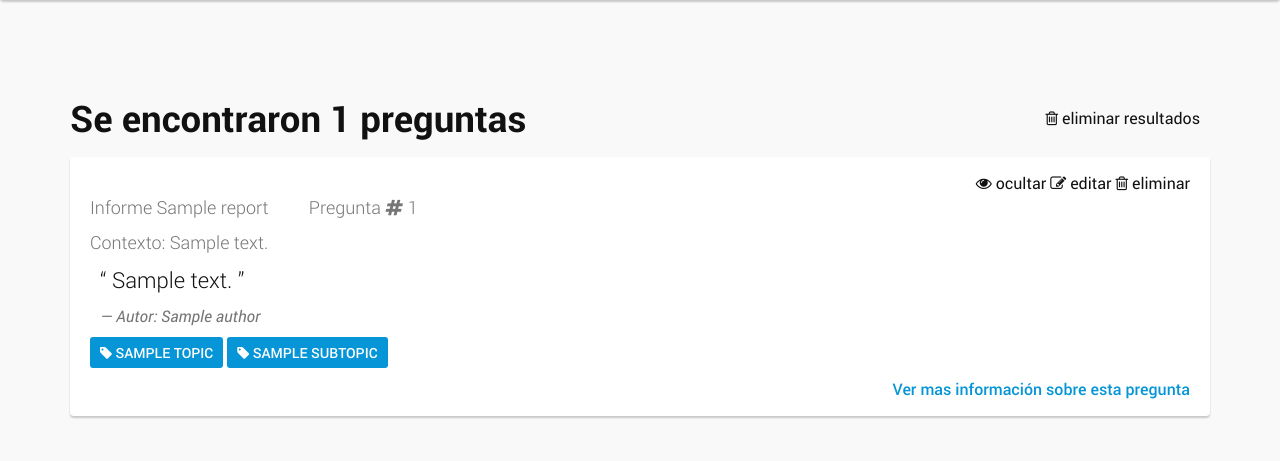
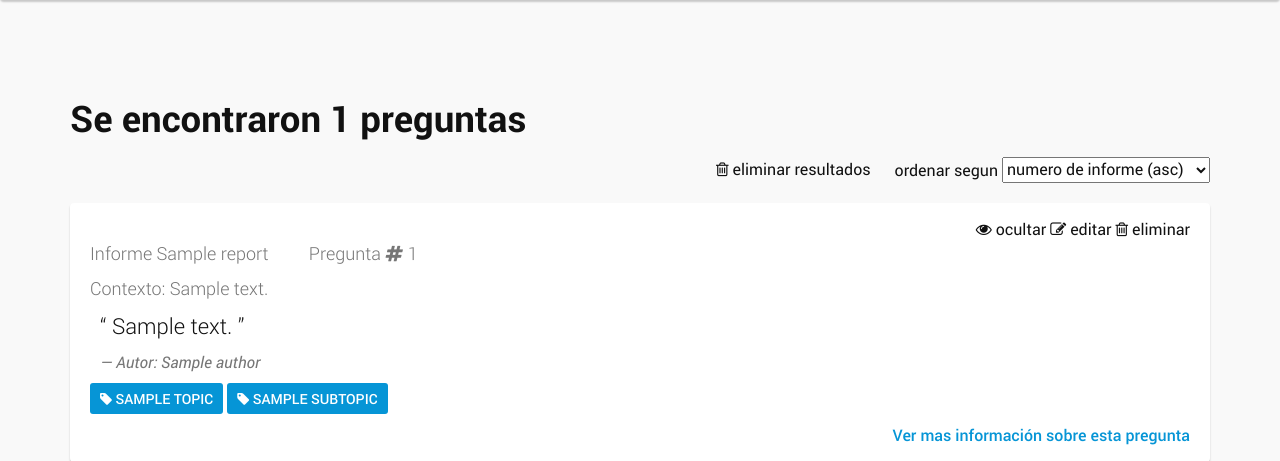
Before and after one commit to kant/buscador-srpa, a Flask app: template server/app/templates/search/results.html in a window 1280 px wide. Shown: the part 72-533 px from the top of the page. Run offline with Flask 2, Linux system fonts and the light colour scheme; the template is opened without the code that fills it: most values are stand-ins (such as "Sample title", 1, 10 or a date in 2020); parts of the project's set-up code (start-up, migrations or seed data) failed here and were passed over; some libraries are stand-ins or nearby versions.

Commit message:
Agrego opción de ordenar segun numero de informe y pregunta

```diff
--- a/server/app/static/style/app.css
+++ b/server/app/static/style/app.css
@@ -2403,17 +2403,14 @@ mark {
     #search-filters #filter-picker .actions button {
       margin-bottom: 0; }
 
-.search-results .results-title {
-  position: relative;
-  padding-right: 120px; }
-  .search-results .results-title .delete-all {
-    position: absolute;
-    top: 50%;
-    right: 10px;
-    margin-top: -11px; }
-    .search-results .results-title .delete-all:hover {
-      cursor: pointer;
-      color: #ef4d3d; }
+.search-results .results-title .results-actions {
+  float: right;
+  margin-bottom: 20px; }
+.search-results .results-title .delete-all {
+  margin-right: 20px; }
+  .search-results .results-title .delete-all:hover {
+    cursor: pointer;
+    color: #ef4d3d; }
 
 #question-delete-all .modal-header,
 #question-delete-all .modal-footer {
--- a/server/app/static/style/search.scss
+++ b/server/app/static/style/search.scss
@@ -53,13 +53,12 @@
 
 .search-results {
   .results-title {
-    position: relative;
-    padding-right: 120px;
+    .results-actions {
+      float: right;
+      margin-bottom: 20px;
+    }
     .delete-all {
-      position: absolute;
-      top: 50%;
-      right: 10px;
-      margin-top: -11px;
+      margin-right: 20px;
       &:hover {
         cursor: pointer;
         color: #ef4d3d;
--- a/server/app/templates/question.html
+++ b/server/app/templates/question.html
@@ -8,7 +8,7 @@
             {% endwith %}
         </div>
     </section>
-    {% with results = similar_results, results_name = 'preguntas similares', hide_delete_massive = True %}
+    {% with results = similar_results, results_name = 'preguntas similares', hide_delete_massive = True, hide_order = True %}
         {% include 'search/results_list.html' %}
     {% endwith %}
 {% endblock %}
--- a/server/app/templates/search/results_list.html
+++ b/server/app/templates/search/results_list.html
@@ -2,7 +2,7 @@
     {% set result_list = results['result_list'] %}
     {% set pagination = results['pagination'] %}
 
-    <div class="results-title">
+    <div class="results-title clearfix">
         <h2>
             {% if query and 'creado-en' in query.filters %}
                 Se cargaron exitosamente {{ pagination['total_results'] }} preguntas
@@ -14,12 +14,21 @@
                 No se encontraron {{ results_name }}
             {% endif %}
         </h2>
+        <div class="results-actions">
             {% if pagination['total_results'] > 0 and not hide_delete_massive %}
                 <span class="delete-all" data-toggle="modal" data-target="#question-delete-all">
                     <i class="fa fa-trash-o" aria-hidden="true"></i>
                     eliminar resultados
                 </span>
             {% endif %}
+            {% if pagination['total_results'] > 0 and not hide_order and not query['text'] %}
+                ordenar segun
+                <select title="order" id="order">
+                    <option value="asc" {{ "selected=selected" if query['order'] == 'asc' }}>numero de informe (asc)</option>
+                    <option value="desc" {{ "selected=selected" if query['order'] == 'desc' }}>numero de informe (desc)</option>
+                </select>
+            {% endif %}
+        </div>
     </div>
 
     <div class="row panels-row">
@@ -39,5 +48,15 @@
             var question = $(e.currentTarget).parents('.result');
             question.hide();
         });
+
+        $('#order').on('change', function () {
+            var order = $('#order').val();
+            var args = jQuery.extend({}, window.jgm.query.filters);
+            var getArgs = ['orden=' + order];
+            for (var key in args) {
+                getArgs.push(encodeURIComponent(key) + '=' + encodeURIComponent(args[key]));
+            }
+            window.location.href = '/buscar?' + getArgs.join('&');
+        })
     });
 </script>
```
Also changed, not shown: server/app/helpers.py (+9 -0 lines), 1 other file. Lines whose indentation alone changed are shown as unchanged.
